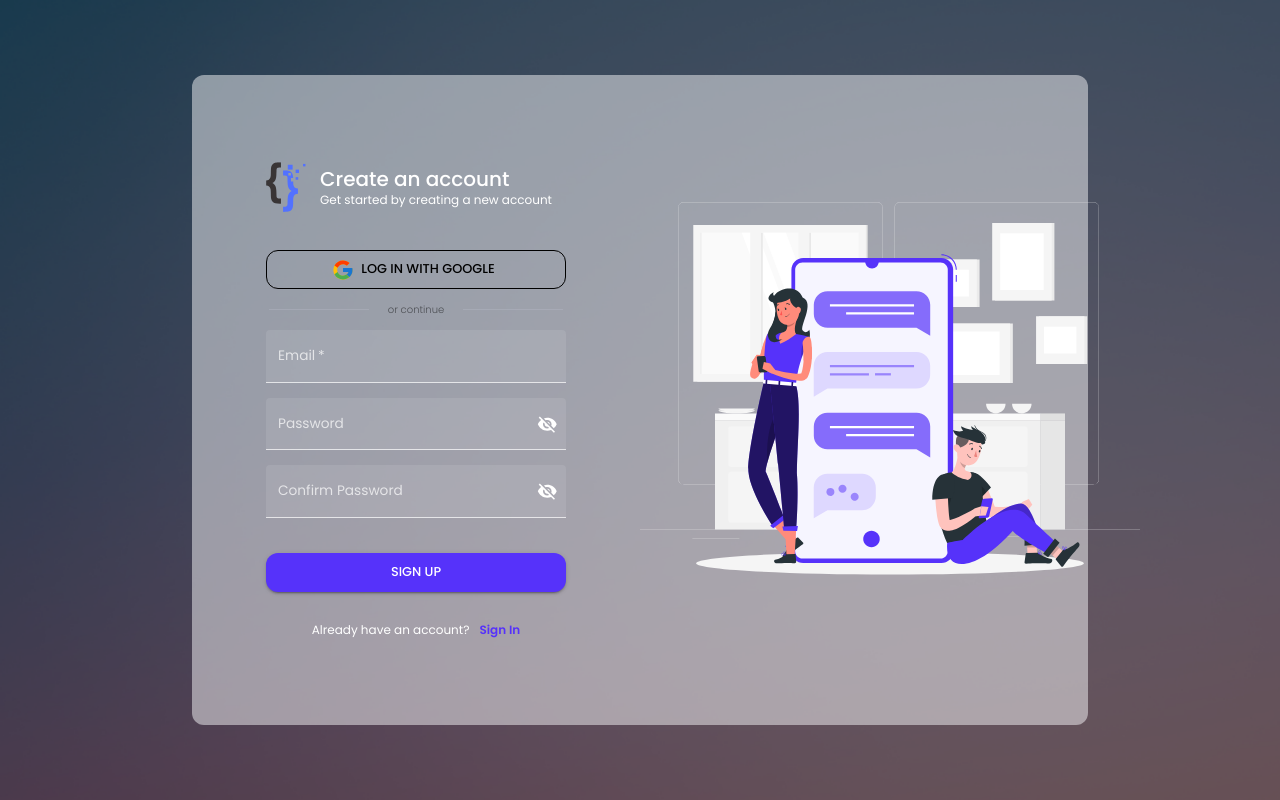
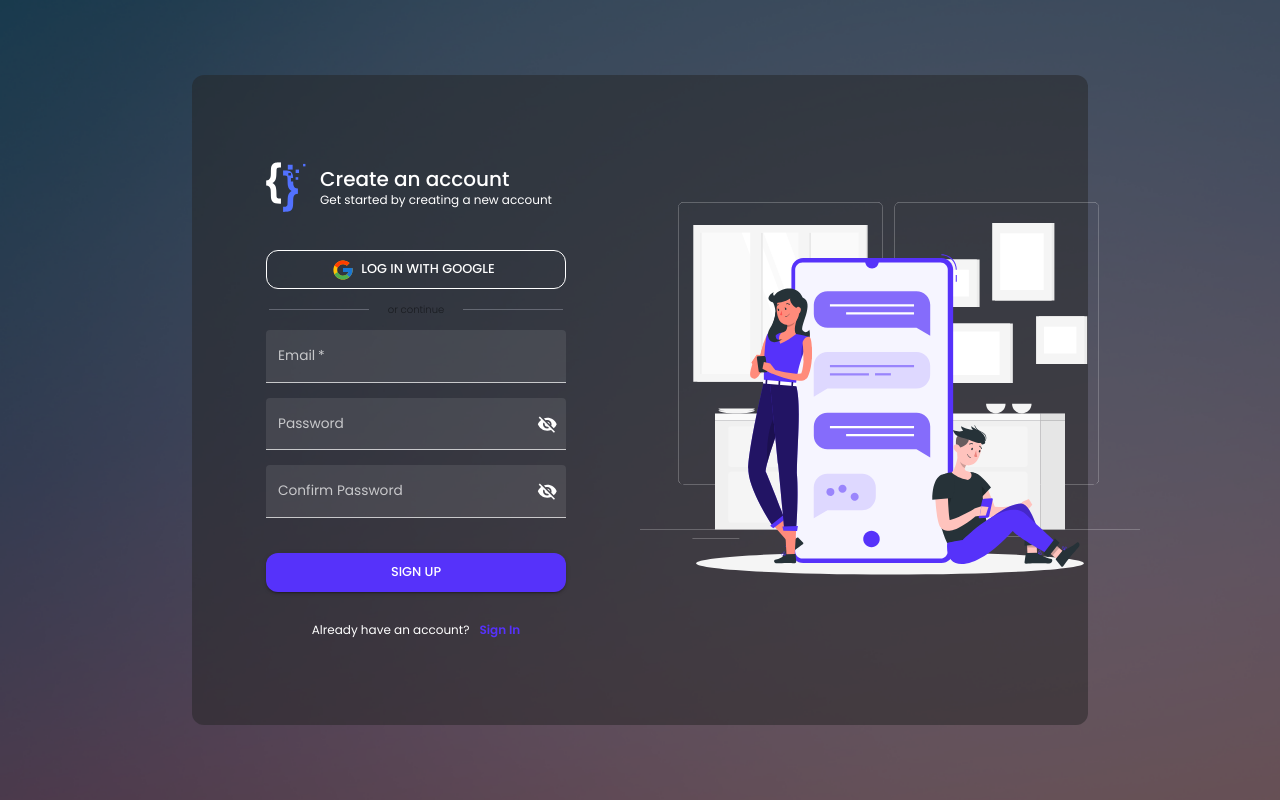
Before and after one commit to erlindiisaj/social-media-app, a React (Create React App) app: page / in a window 1280 px wide. Built offline with nearby package versions, Linux system fonts and the light colour scheme; no server answers.

Commit message:
dark mode fixed

```diff
--- a/src/components/post/post.component.jsx
+++ b/src/components/post/post.component.jsx
@@ -1,6 +1,7 @@
 import { useState } from "react";
 
 import moment from "moment"; //? Posts date library
+import { motion } from "framer-motion";
 
 import { Typography, Box, Avatar, Button } from "@mui/material";
 
@@ -29,9 +30,8 @@ const Post = ({ post, id }) => {
   };
 
   return (
+    <motion.div initial={{ opacity: 0 }} whileInView={{ opacity: 1 }}>
       <Box
-      initial={{ opacity: 0 }}
-      whileInView={{ opacity: 1 }}
         sx={{
           marginBottom: "30px",
           padding: "40px",
@@ -81,7 +81,11 @@ const Post = ({ post, id }) => {
               onClick={handleLike}
               variant="soft"
               startIcon={
-              isLiked ? <FavoriteRoundedIcon /> : <FavoriteBorderRoundedIcon />
+                isLiked ? (
+                  <FavoriteRoundedIcon />
+                ) : (
+                  <FavoriteBorderRoundedIcon />
+                )
               }
             >
               {likes}
@@ -98,6 +102,7 @@ const Post = ({ post, id }) => {
           </Box>
         </Box>
       </Box>
+    </motion.div>
   );
 };
 
--- a/src/components/sign-in/sign-in.component.jsx
+++ b/src/components/sign-in/sign-in.component.jsx
@@ -11,6 +11,7 @@ import {
   signInWithGooglePopup,
 } from "../../utils/firebase/firebase.utils";
 
+import { ReactComponent as LogoWhite } from "../../Images/logo-without-text-white.svg";
 import { ReactComponent as Logo } from "../../Images/logo.svg";
 import { ReactComponent as Line } from "../../Images/line.svg";
 import { ReactComponent as GoogleIcon } from "../../Images/google-icon.svg";
@@ -26,6 +27,7 @@ import VisibilityOff from "@mui/icons-material/VisibilityOff";
 import { Box, Button, Typography, Link } from "@mui/material";
 
 import "./sign-in.styles.scss";
+import { ColorModeContext } from "../../theme";
 
 const userInputInitial = {
   email: "",
@@ -36,6 +38,7 @@ const SignIn = () => {
   const [userInput, setUserInput] = useState(userInputInitial);
   const [showPassword, setShowPassword] = useState(false);
   const { authState, setAuthSate } = useContext(authContext);
+  const { mode } = useContext(ColorModeContext);
   const { email, password } = userInput;
   const navigate = useNavigate();
 
@@ -106,7 +109,7 @@ const SignIn = () => {
       }}
     >
       <Box mb={5.7} width="300px" display={"flex"} alignItems={"center"}>
-        <Logo />
+        {mode === "dark" ? <LogoWhite /> : <Logo />}
         <Box ml={1.4}>
           <Typography variant="h1">Welcome back!</Typography>
           <Typography variant="h5">
@@ -201,10 +204,10 @@ const SignIn = () => {
         </Box>
         <Button
           onClick={handleGoogleButton}
-          style={{
+          sx={{
             borderRadius: "12px",
-            color: "black",
-            borderColor: "black",
+            color: "black.main",
+            borderColor: "black.main",
           }}
           startIcon={<GoogleIcon />}
           size="large"
--- a/src/components/sign-up/sign-up.component.jsx
+++ b/src/components/sign-up/sign-up.component.jsx
@@ -11,6 +11,7 @@ import {
   signUpWithEmailAndPassword,
 } from "../../utils/firebase/firebase.utils";
 
+import { ReactComponent as LogoWhite } from "../../Images/logo-without-text-white.svg";
 import { ReactComponent as GoogleIcon } from "../../Images/google-icon.svg";
 import { ReactComponent as Logo } from "../../Images/logo.svg";
 import { ReactComponent as Line } from "../../Images/line.svg";
@@ -24,6 +25,7 @@ import Visibility from "@mui/icons-material/Visibility";
 import InputAdornment from "@mui/material/InputAdornment";
 import VisibilityOff from "@mui/icons-material/VisibilityOff";
 import { Box, Button, Typography, Link } from "@mui/material";
+import { ColorModeContext } from "../../theme";
 
 const userInputInitial = {
   email: "",
@@ -35,6 +37,7 @@ const SignUp = () => {
   const [showPassword, setShowPassword] = useState(false);
   const [userInput, setUserInput] = useState(userInputInitial);
   const { authState, setAuthSate } = useContext(authContext);
+  const { mode } = useContext(ColorModeContext);
   const navigate = useNavigate();
 
   const { email, password, confirmPassword } = userInput;
@@ -109,7 +112,7 @@ const SignUp = () => {
       }}
     >
       <Box mb={3.7} width="300px" display={"flex"} alignItems={"center"}>
-        <Logo />
+        {mode === "dark" ? <LogoWhite /> : <Logo />}
         <Box ml={1.4}>
           <Typography variant="h1">Create an account</Typography>
           <Typography variant="h5">
@@ -120,10 +123,10 @@ const SignUp = () => {
       <Box width={"300px"}>
         <Button
           onClick={handleGoogleButton}
-          style={{
+          sx={{
             borderRadius: "12px",
-            color: "black",
-            borderColor: "black",
+            color: "black.main",
+            borderColor: "black.main",
           }}
           startIcon={<GoogleIcon />}
           size="large"
--- a/src/pages/auth/auth.component.jsx
+++ b/src/pages/auth/auth.component.jsx
@@ -5,6 +5,7 @@ import SignUp from "../../components/sign-up/sign-up.component";
 import SignIn from "../../components/sign-in/sign-in.component";
 
 import { Box } from "@mui/material";
+import { AuthBackground } from "./auth.styles";
 
 import Image from "../../Images/background-image.png";
 import { ReactComponent as AuthPageImage } from "../../Images/auth-image.svg";
@@ -25,21 +26,12 @@ const Auth = () => {
         height: "100vh",
       }}
     >
-      <Box
-        display="flex"
-        alignItems="center"
-        sx={{
-          height: "650px",
-          width: 0.7,
-          backgroundColor: "rgba(245, 245, 247, 0.5)",
-          borderRadius: "12px",
-        }}
-      >
+      <AuthBackground>
         {authState === "signup" ? <SignUp /> : <SignIn />}
         <Box width={0.5}>
           <AuthPageImage />
         </Box>
-      </Box>
+      </AuthBackground>
     </Box>
   );
 };
--- /dev/null
+++ b/src/pages/auth/auth.styles.jsx
@@ -0,0 +1,10 @@
+import { Box, styled, alpha } from "@mui/material";
+
+export const AuthBackground = styled(Box)(({ theme }) => ({
+  height: "650px",
+  alignItems: "center",
+  display: "flex",
+  width: "70%",
+  borderRadius: "12px",
+  backgroundColor: alpha(theme.palette.backgroundAccent.main, 0.5),
+}));
```
Also changed, not shown: src/Images/logo-without-text-white.svg (added). Lines whose indentation alone changed are shown as unchanged.
